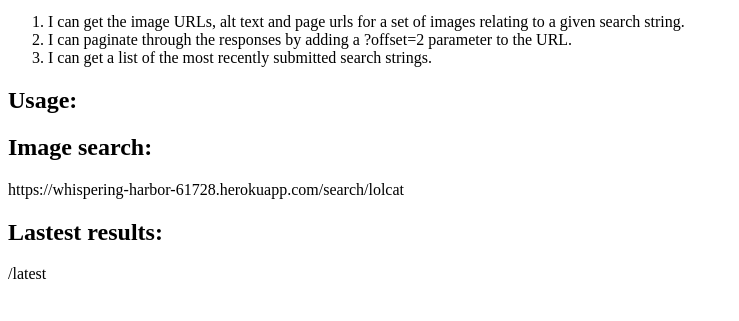
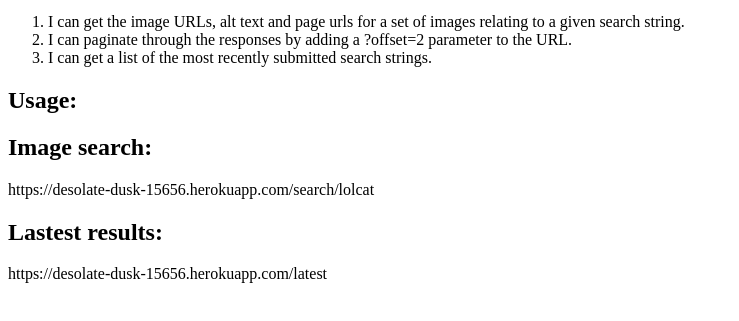
Before and after one commit to wojryba/image_search_abstraction_layer, a website: page index.html in a window 1280 px wide. Shown: the part 101-422 px from the top of the page, without its empty margins (0-739 px from the left). Drawn offline with nearby package versions, Linux system fonts and the light colour scheme.

Commit message:
fixed links in index.html

```diff
--- a/index.html
+++ b/index.html
@@ -33,10 +33,10 @@
 
         <h2>Usage:</h2>
         <h2>Image search:</h2>
-        <p> https://whispering-harbor-61728.herokuapp.com/search/lolcat </p>
+        <p> https://desolate-dusk-15656.herokuapp.com/search/lolcat </p>
 
         <h2>Lastest results:</h2>
-        <p> /latest</p>
+        <p> https://desolate-dusk-15656.herokuapp.com/latest</p>
 
 
         <script src="https://code.jquery.com/jquery-1.12.0.min.js"></script>
```
